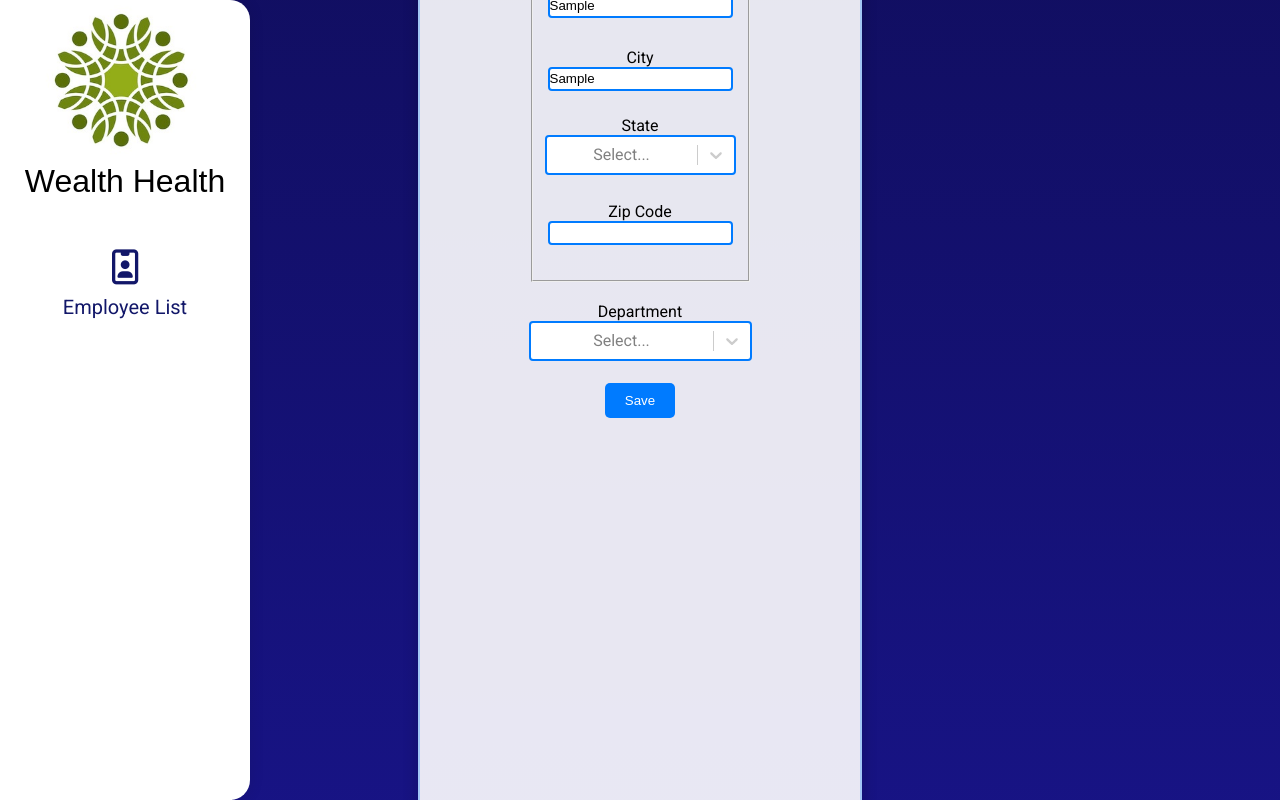
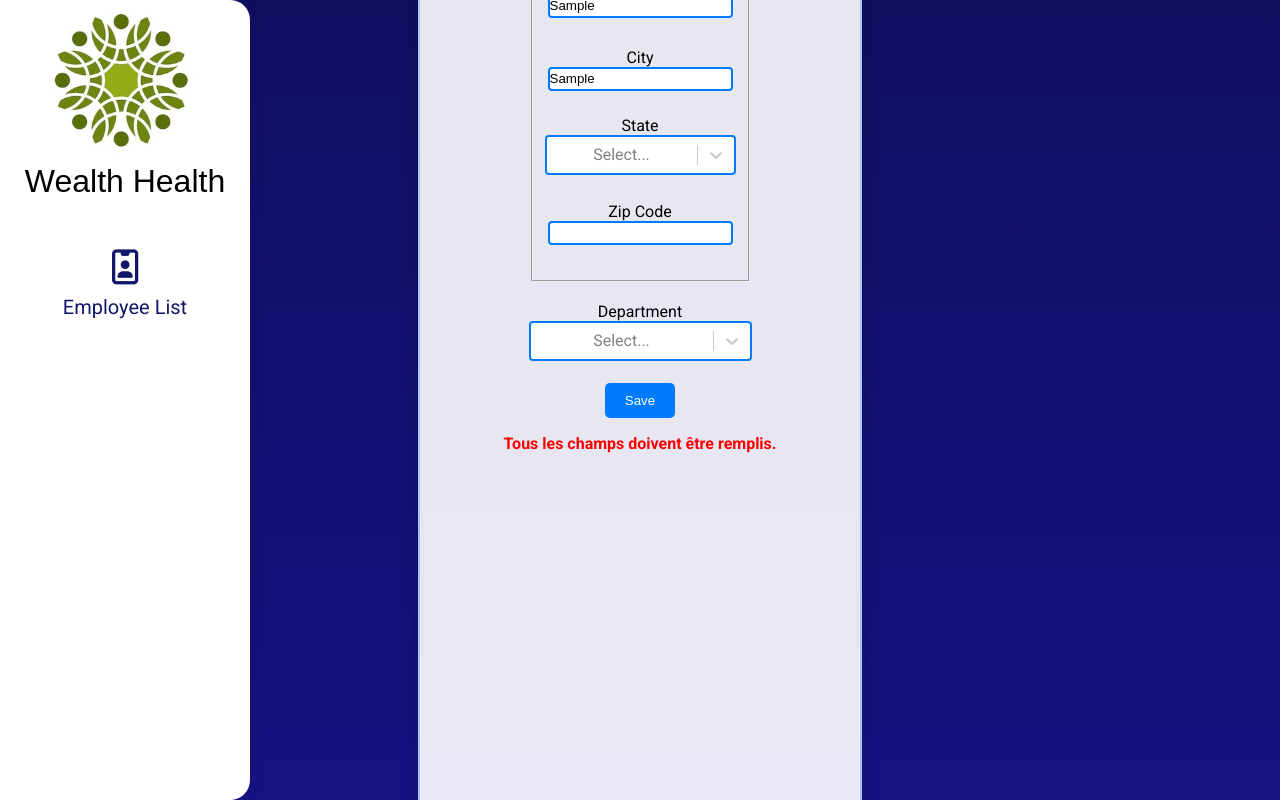
Before and after one commit to ElvisGalvez/hr-net, a React (Create React App) app: page /create-employee in a window 1280 px wide. Both pictures are taken after typing "Sample", "Sample", "Sample", "Sample", "Sample", "Sample" into the empty fields and a click on the button "Save". Shown: the part 576-1376 px from the top of the page. Built offline with nearby package versions, Linux system fonts and the light colour scheme.

Commit message:
Integrate form error handling with Redux

```diff
--- a/src/components/organisms/EmployeeForm/EmployeeForm.css
+++ b/src/components/organisms/EmployeeForm/EmployeeForm.css
@@ -67,9 +67,7 @@
     width: 100%;
   }
 
-  .error-message {
-    display: none;
+  .form-error {
     color: red;
-    font-size: 16px;
-    margin-bottom: 20px;
+    font-weight: bold;
   }
--- a/src/components/organisms/EmployeeForm/index.jsx
+++ b/src/components/organisms/EmployeeForm/index.jsx
@@ -10,6 +10,7 @@ import {
   setZipCode,
   setState,
   setDepartment,
+  setFormError,
 } from '../../../state/employeeSlice';
 import DateField from '../../molecules/DateField';
 import TextField from '../../atoms/TextField';
@@ -20,19 +21,20 @@ import ModalCraft from '../../atoms/ConfirmationModal';
 import ModalContent from '../../molecules/ModalContent';
 import './EmployeeForm.css';
 
-
 const EmployeeForm = ({ title, departmentOptions, handleConfirm }) => {
   const [modalOpen, setModalOpen] = useState(false);
   const dispatch = useDispatch();
   const formData = useSelector(state => state.employee);
+  const formError = useSelector(state => state.employee.formError);
 
   const handleSubmit = (e) => {
     e.preventDefault();
     const { firstName, lastName, birthDate, startDate, street, city, state, zipCode, department } = formData;
     if (firstName && lastName && birthDate && startDate && street && city && state && zipCode && department) {
       setModalOpen(true);
+      dispatch(setFormError(''));
     } else {
-      alert('Tous les champs doivent être remplis.');
+      dispatch(setFormError('Tous les champs doivent être remplis.'));
     }
   };
 
@@ -89,6 +91,7 @@ const EmployeeForm = ({ title, departmentOptions, handleConfirm }) => {
         </div>
         <SaveButton label="Save" onClick={handleSubmit} />
       </form>
+      {formError && <p className="form-error">{formError}</p>}
       <ModalCraft isOpen={modalOpen} onClose={handleCancel}>
         <ModalContent
           data={formData}
--- a/src/state/employeeSlice.js
+++ b/src/state/employeeSlice.js
@@ -17,6 +17,7 @@ const initialState = {
   employees: [],
   isSideMenuExpanded: false,
   isModalOpen: false,
+  formError: '',
 };
 
 const employeeSlice = createSlice({
@@ -79,9 +80,12 @@ const employeeSlice = createSlice({
     loadFromLocalStorage: (state, action) => {
       state.employees = action.payload;
     },
+    setFormError: (state, action) => {
+      state.formError = action.payload;
+    },
   },
 });
 
-export const { setFirstName, setLastName, setBirthDate, setStartDate, setStreet, setCity, setZipCode, setState, setDepartment, createEmployee, toggleSideMenu, setSideMenuExpanded, loadFromLocalStorage } = employeeSlice.actions;
+export const { setFirstName, setLastName, setBirthDate, setStartDate, setStreet, setCity, setZipCode, setState, setDepartment, setFormError, createEmployee, toggleSideMenu, setSideMenuExpanded, loadFromLocalStorage } = employeeSlice.actions;
 
 export default employeeSlice.reducer;
```
